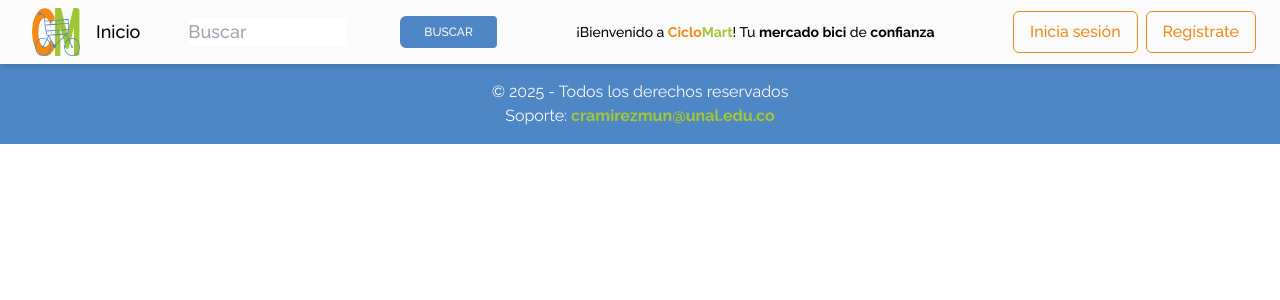
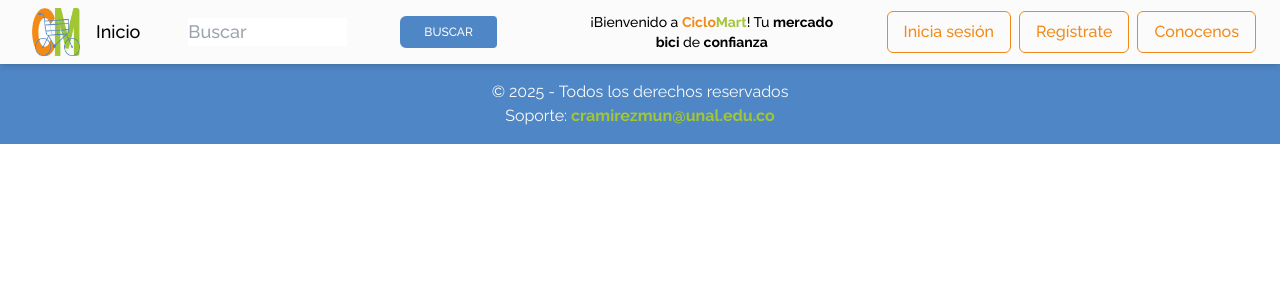
Before and after one commit to w1sec0d/ciclomart_frontend, a React (Vite) app: page /product/1 in a window 1280 px wide. Shown: the top 300 px of the page. Built offline with nearby package versions, Linux system fonts and the light colour scheme; no server answers; what @mercadopago/sdk-react would draw is missing.

Commit message:
Inicializa vista Bicicleta para ver bicicletas por individual, estableciendo un nuevo servicio

```diff
--- a/src/App.jsx
+++ b/src/App.jsx
@@ -22,6 +22,7 @@ import ShoppingCart from './pages/ShoppingCart'
 import ExposurePage from './components/Exposure/ExpositionPage'
 import Purchases from './pages/Purchases'
 import Conocenos from './pages/Conocenos'
+import Bicicleta from './pages/Bicicleta'
 
 // Services
 import apiService from './services/apiService'
@@ -72,6 +73,7 @@ const App = () => {
         <Route path="shoppingCart" element={<ShoppingCart />} />
         <Route path="purchases/:idComprador" element={<Purchases />} />
         <Route path="/conocenos" element={<Conocenos />} />
+        <Route path="/bicicletas" element={<Bicicleta />} />
       </Route>
     </Routes>
   )
--- a/src/components/Navbar.jsx
+++ b/src/components/Navbar.jsx
@@ -61,7 +61,9 @@ const Navbar = (params) => {
           </Button>
         </div>
 
-        <li className="text-center mx-auto my-auto">
+        <li
+          className={`text-center mx-auto my-auto w-auto ${!user && 'max-w-64'}`}
+        >
           {' '}
           <h1 className="w-full text-center text-sm my-auto">
             ¡Bienvenido a <span className="text-tertiary font-bold">Ciclo</span>
@@ -88,7 +90,7 @@ const Navbar = (params) => {
             </Button>
           </li>
         ) : (
-          <li className="hover:font-bold flex items-center ml-auto">
+          <li className="hover:font-bold flex items-center">
             <Button
               className="border-[1px] text-tertiary bg-transparent border-tertiary mr-2 text-base hover:bg-tertiary hover:text-white active:outline-neutral-300 focus:outline-neutral-300"
               to="/login"
@@ -101,6 +103,12 @@ const Navbar = (params) => {
             >
               Regístrate
             </Button>
+            <Button
+              className="border-[1px] text-tertiary bg-transparent border-tertiary mr-2 text-base hover:bg-tertiary hover:text-white active:outline-neutral-300 focus:outline-neutral-300"
+              to="/conocenos"
+            >
+              Conocenos
+            </Button>
           </li>
         )}
       </ul>
--- /dev/null
+++ b/src/pages/Bicicleta.jsx
@@ -0,0 +1,31 @@
+//Componentes
+import Loading from '../components/Loading'
+
+//Utilidades
+import { useQuery } from 'react-query'
+
+//Servicios
+import { getBicicletas } from '../services/productService'
+
+const Bicicleta = () => {
+  const {
+    data: bicicletas,
+    isError,
+    isLoading,
+  } = useQuery(['bicicletas'], getBicicletas)
+
+  if (isLoading) {
+    return <Loading />
+  }
+  if (isError) return <p>Error: {isError.message}</p>
+
+  return (
+    <div>
+      {bicicletas.map((bicicleta) => (
+        <p key={bicicleta.idBicicleta}>{bicicleta.precio}</p>
+      ))}
+    </div>
+  )
+}
+
+export default Bicicleta
--- a/src/services/productService.js
+++ b/src/services/productService.js
@@ -6,9 +6,14 @@ const getProducts = async () => {
   return request.data.results
 }
 
+const getBicicletas = async () => {
+  const request = await axios.get(API_URL + '/bicicletas')
+  return request.data.results
+}
+
 const getProductById = async (id) => {
   const request = await axios.get(API_URL + '/productos/' + id)
   return request.data.results[0]
 }
 
-export { getProducts, getProductById }
+export { getProducts, getProductById, getBicicletas }
```
